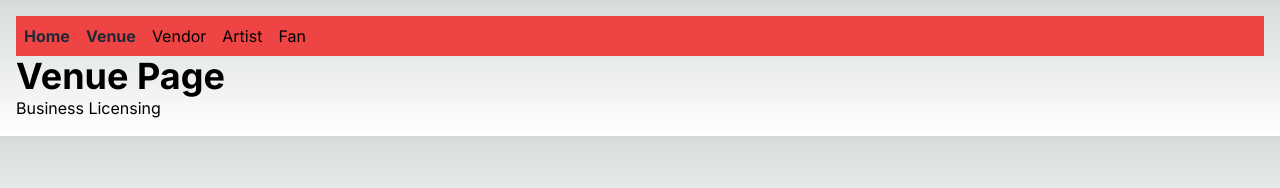
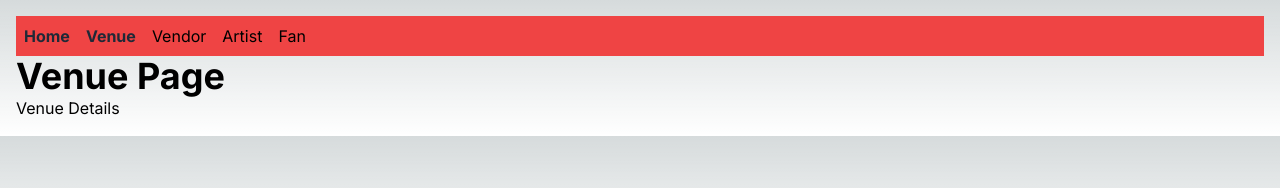
Before and after one commit to segvndo/YourBeat-TS, a Next.js app: page /users/venue in a window 1280 px wide. Shown: the top 188 px of the page. Built offline with nearby package versions, Linux system fonts and the light colour scheme.

Commit message:
Remove business licensing page in account type details page

```diff
--- a/app/users/venue/page.tsx
+++ b/app/users/venue/page.tsx
@@ -6,8 +6,11 @@ const VenuePage = () => {
     <div>
       <h1 className="font-bold text-4xl antialiased">Venue Page</h1>
       {/* <p>Log in</p> */}
+      {/* <div>
+        <Link href="venue/accountLicensing">Business Licensing</Link>
+      </div> */}
       <div>
-        <Link href="venue/accountLicensing">Business Licensing</Link>
+        <Link href="venue/venueDetails">Venue Details</Link>
       </div>
     </div>
   )
--- a/app/users/venue/venueDetails/page.tsx
+++ b/app/users/venue/venueDetails/page.tsx
@@ -0,0 +1,19 @@
+import React from 'react'
+
+const VenueDetails = () => {
+  return (
+    <div>
+      <h1>Venue Details</h1>
+
+      <div>
+        <p>Venue Name</p>
+        <input
+          type="text"
+          name="venueName"
+        />
+      </div>
+    </div>
+  )
+}
+
+export default VenueDetails;
```
